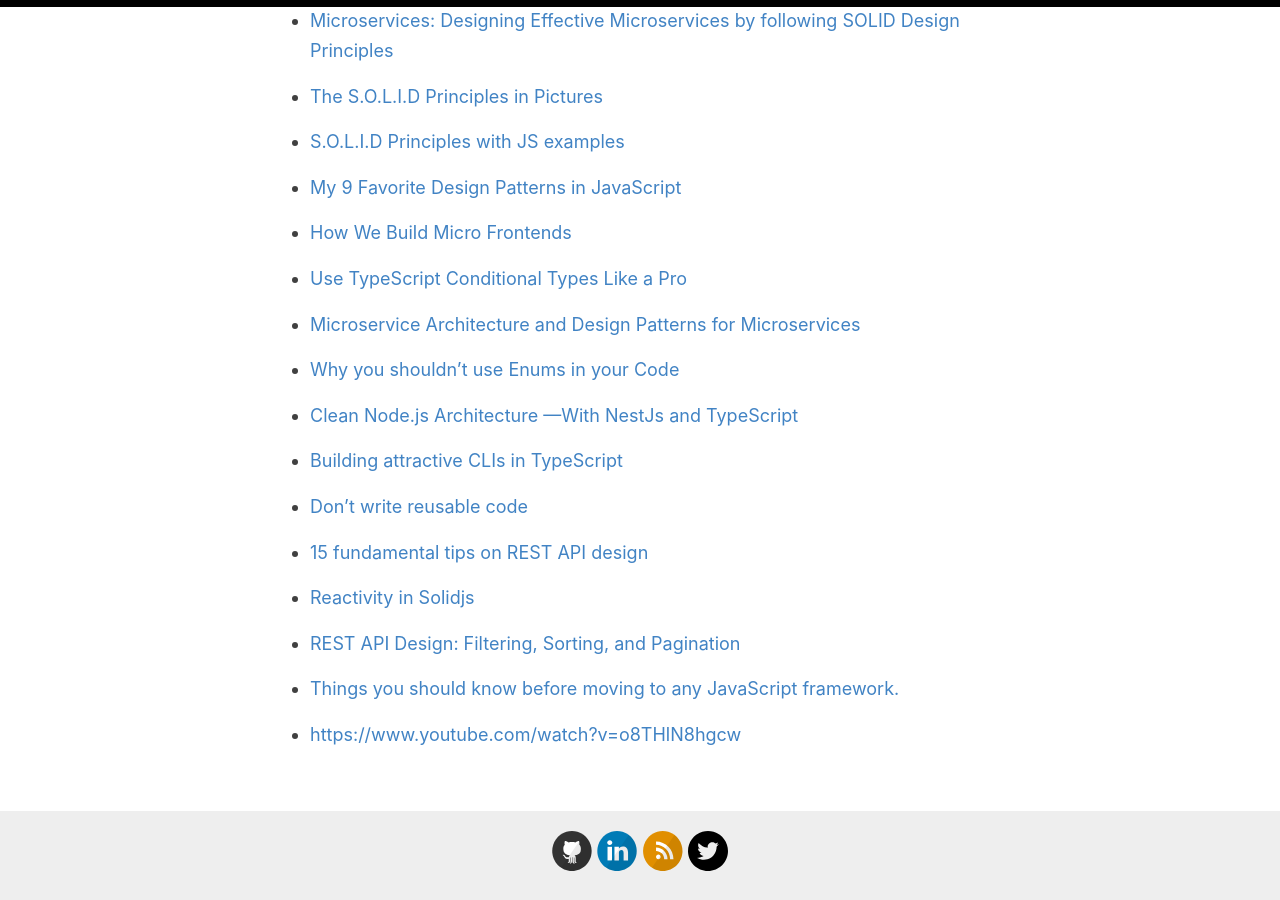
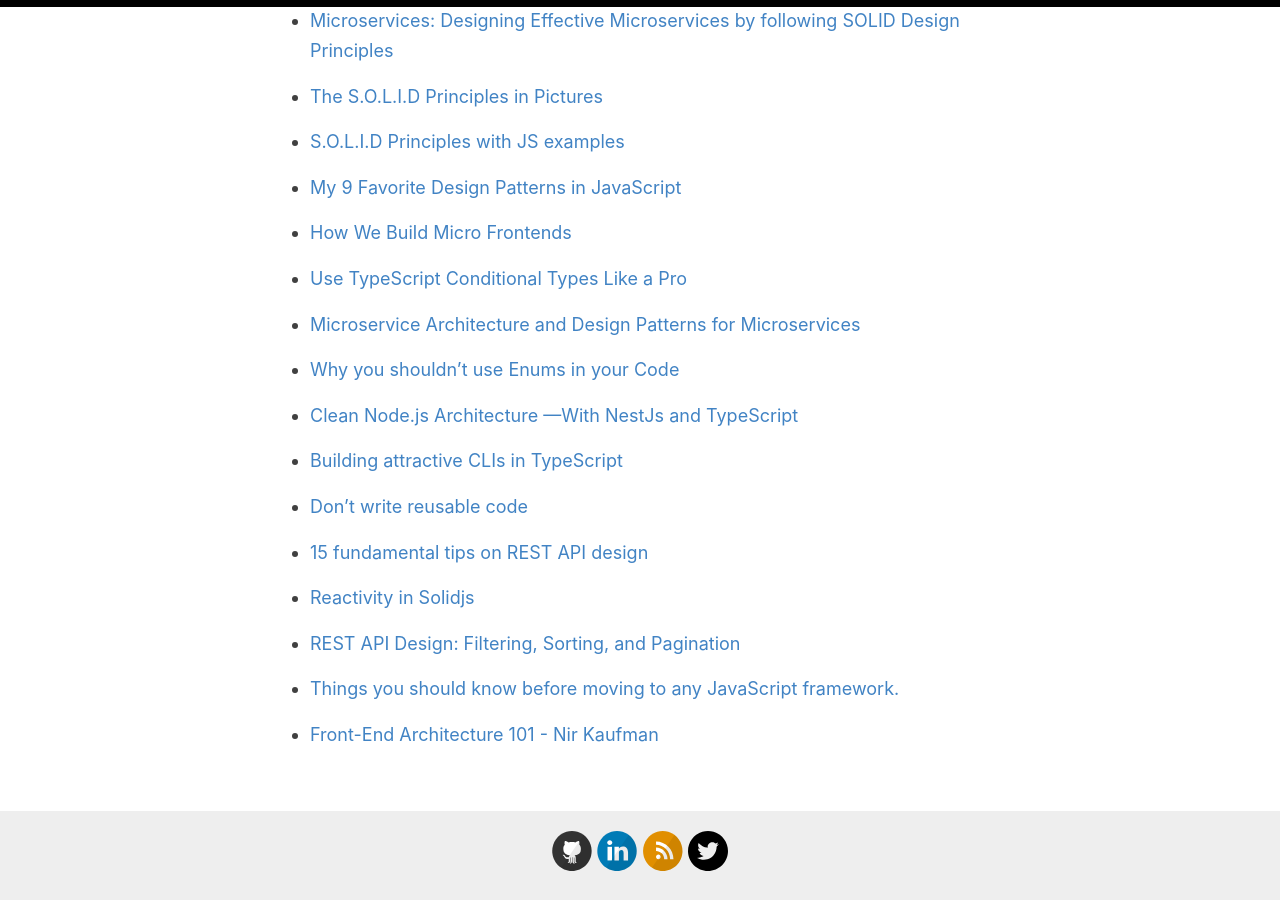
Before and after one commit to baijanathTharu/baijanathTharu.github.io, a Jekyll site: the page built from _pages/readings.md, in a window 1280 px wide and 900 px high, scrolled down 2216 px. Built offline with Jekyll 4.4.1, drawn with Linux system fonts in a browser that asks for light colours.

Commit message:
Update readings.md

```diff
--- a/_pages/readings.md
+++ b/_pages/readings.md
@@ -118,4 +118,4 @@ This is the list of all the important posts that I think are worth reading.
 
 - [Things you should know before moving to any JavaScript framework.](https://vijaytembugade.medium.com/things-you-should-know-before-moving-to-any-javascript-framework-466f328f18b4)
 
-- [https://www.youtube.com/watch?v=o8THlN8hgcw](https://www.youtube.com/watch?v=o8THlN8hgcw)
+- [Front-End Architecture 101 - Nir Kaufman](https://www.youtube.com/watch?v=o8THlN8hgcw)
```
